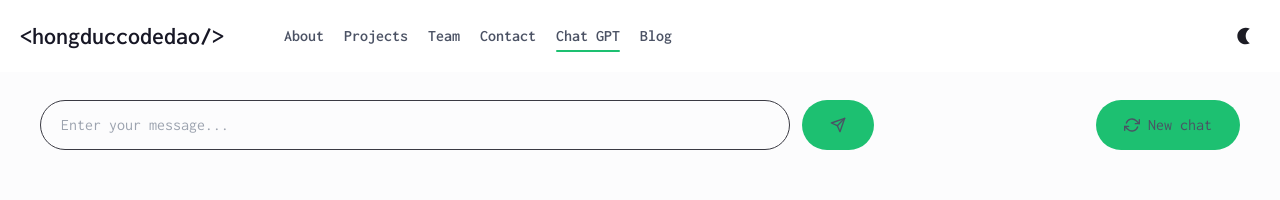
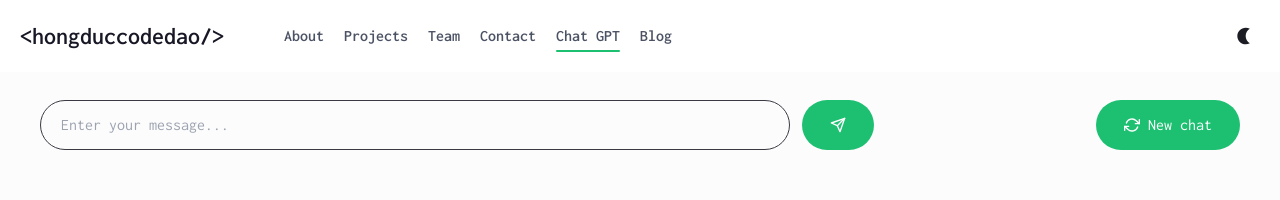
Before and after one commit to hongducdev/hongduccodedao_react, a Next.js app: page /chat-gpt in a window 1280 px wide. Shown: the top 200 px of the page. Built offline with nearby package versions, Linux system fonts and the light colour scheme.

Commit message:
🎨 style(chat-gpt.tsx): remove redundant class names The class names "dark:text-white" and "text-text2" are redundant and have been removed.

```diff
--- a/pages/chat-gpt.tsx
+++ b/pages/chat-gpt.tsx
@@ -94,7 +94,7 @@ const chatgpt = () => {
                     onKeyDown={handleKeyDown}
                   />
                   <button
-                    className="dark:text-white text-text2 bg-primary h-[50px] lg:px-7 px-5 rounded-full"
+                    className="text-white bg-primary h-[50px] lg:px-7 px-5 rounded-full"
                     onClick={handleButtonClick}
                   >
                     <FiSend />
@@ -102,7 +102,7 @@ const chatgpt = () => {
                 </div>
               )}
               <button
-                className="dark:text-white text-text2 bg-primary h-[50px] lg:px-7 px-5 rounded-full flex items-center gap-x-2"
+                className="text-white bg-primary h-[50px] lg:px-7 px-5 rounded-full flex items-center gap-x-2"
                 onClick={handleRefresh}
               >
                 <FiRefreshCw />
```
